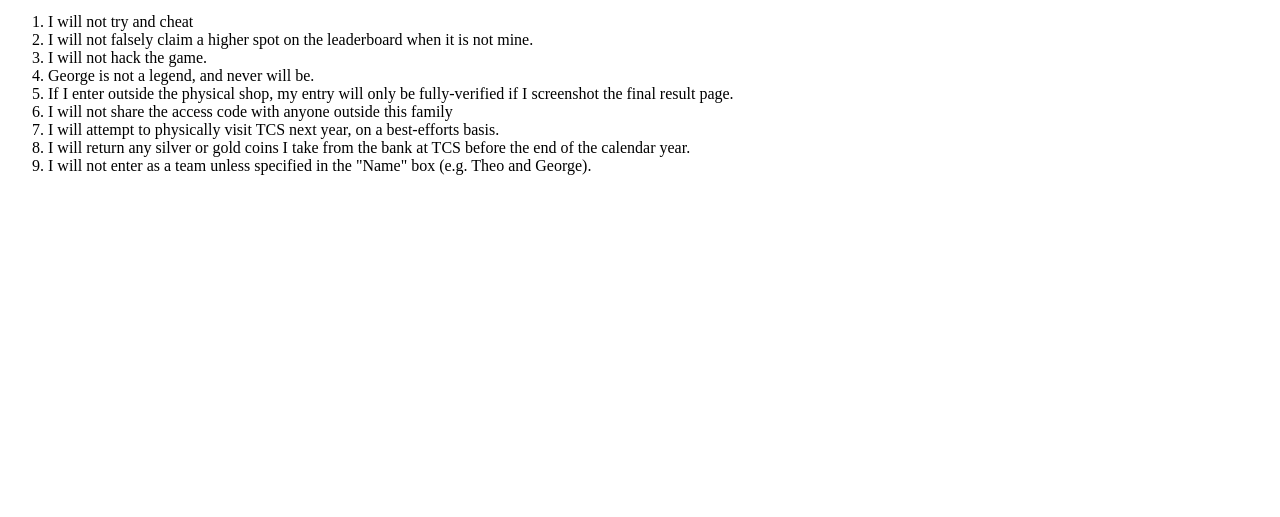
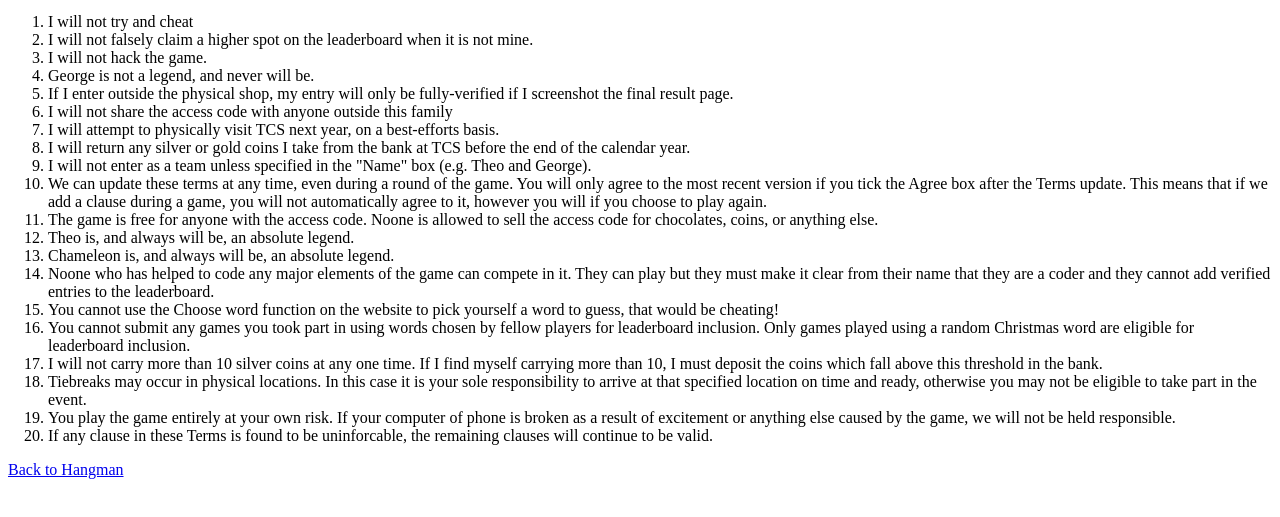
Before and after one commit to TheosChristmasShop/TheosChristmasShop.github.io, a plain HTML site: page terms.html in a window 1280 px wide. Shown: the part 87-604 px from the top of the page. Drawn offline with Linux system fonts and the light colour scheme.

Commit message:
terms change

```diff
--- a/terms.html
+++ b/terms.html
@@ -15,6 +15,18 @@
                 <li>I will attempt to physically visit TCS next year, on a best-efforts basis.</li>
             <li>I will return any silver or gold coins I take from the bank at TCS before the end of the calendar year.</li>
             <li>I will not enter as a team unless specified in the "Name" box (e.g. Theo and George).</li>
+            <li>We can update these terms at any time, even during a round of the game. You will only agree to the most recent version if you tick the Agree box after the Terms update. This means that if we add a clause during a game, you will not automatically agree to it, however you will if you choose to play again.</li>
+            <li>The game is free for anyone with the access code. Noone is allowed to sell the access code for chocolates, coins, or anything else.</li>
+            <li>Theo is, and always will be, an absolute legend.</li>
+            <li>Chameleon is, and always will be, an absolute legend.</li>
+            <li>Noone who has helped to code any major elements of the game can compete in it. They can play but they must make it clear from their name that they are a coder and they cannot add verified entries to the leaderboard.</li>
+            <li>You cannot use the Choose word function on the website to pick yourself a word to guess, that would be cheating!</li>
+            <li>You cannot submit any games you took part in using words chosen by fellow players for leaderboard inclusion. Only games played using a random Christmas word are eligible for leaderboard inclusion.</li>
+            <li>I will not carry more than 10 silver coins at any one time. If I find myself carrying more than 10, I must deposit the coins which fall above this threshold in the bank.</li>
+            <li>Tiebreaks may occur in physical locations. In this case it is your sole responsibility to arrive at that specified location on time and ready, otherwise you may not be eligible to take part in the event.</li>
+            <li>You play the game entirely at your own risk. If your computer of phone is broken as a result of excitement or anything else caused by the game, we will not be held responsible.</li>
+            <li>If any clause in these Terms is found to be uninforcable, the remaining clauses will continue to be valid.</li>
             </ol>
+       <a href="hangman.html">Back to Hangman</a>
         </body>
         </html>
```
